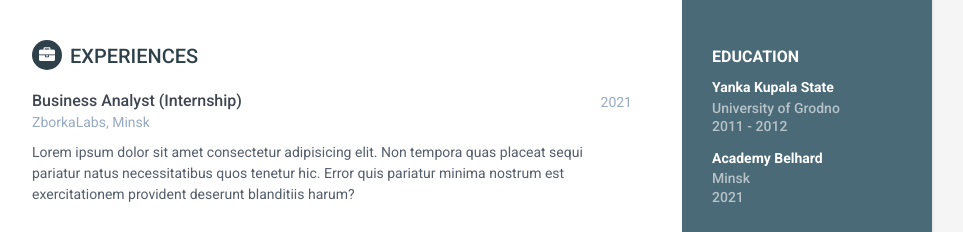
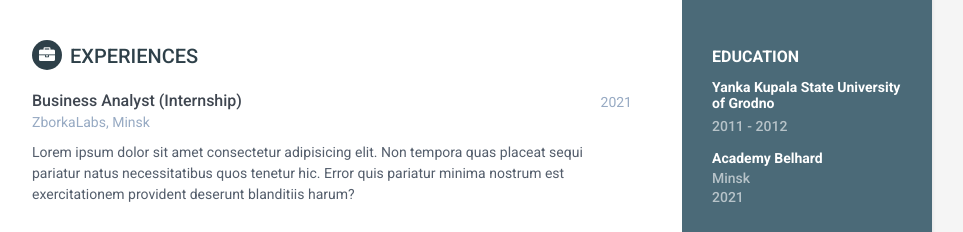
Before and after one commit to VeryStone69/projectQuickResume, a plain HTML site: page index.html in a window 1280 px wide. Shown: the part 536-768 px from the top of the page, without its empty margins (188-1151 px from the left). Drawn offline with Linux system fonts and the light colour scheme.

Commit message:
change education

```diff
--- a/index.html
+++ b/index.html
@@ -36,8 +36,8 @@
             <div class="education-container container-block">
                 <h2 class="container-block-title">Education</h2>
                 <div class="item">
-                    <h4 class="degree">Yanka Kupala State</h4>
-                    <h5 class="meta">University of Grodno</h5>
+                    <h4 class="degree">Yanka Kupala State University of Grodno</h4>
+                    <h5 class="meta"></h5>
                     <div class="time">2011 - 2012</div>
                 </div><!--//item-->
                 <div class="item">
```
